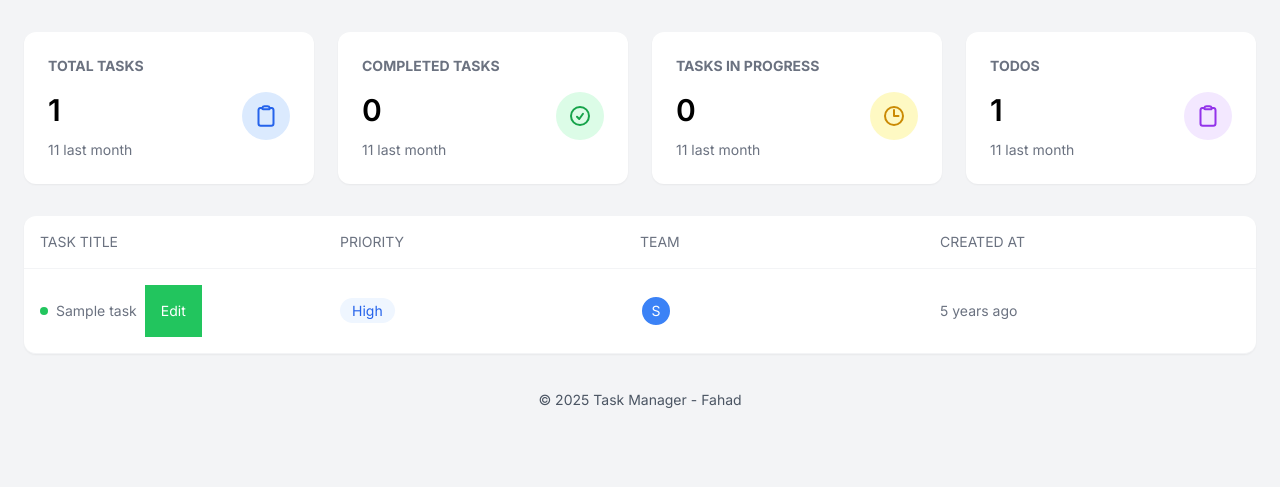
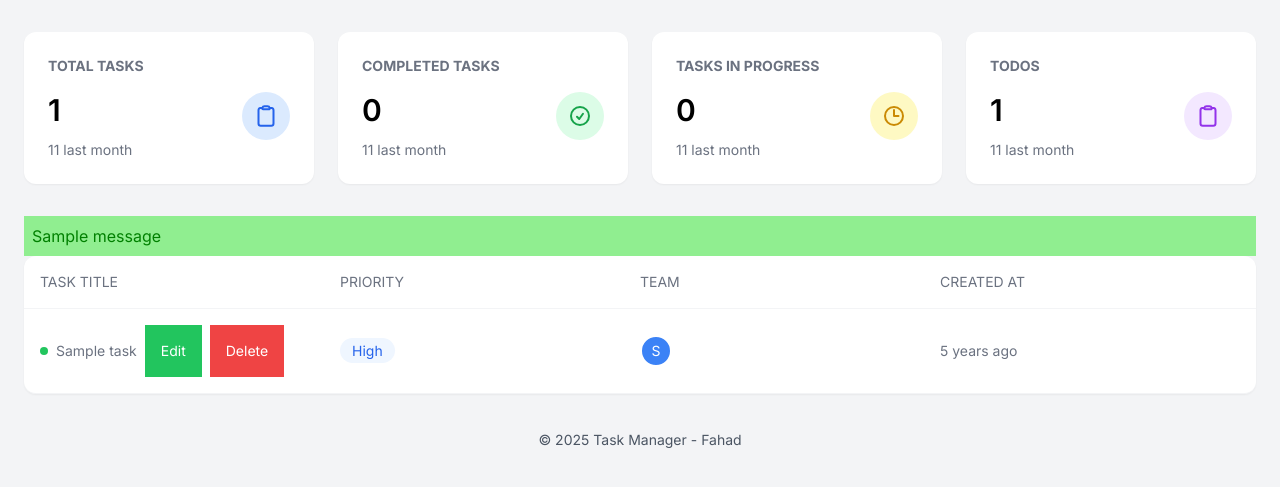
Before and after one commit to MohammadFahad1/Django_Task_Management, a Django app: page /tasks/manager-dashboard/ in a window 1280 px wide. Shown: the part 64-551 px from the top of the page. Run offline with Django 5.2, Linux system fonts and the light colour scheme; tables that the repository leaves empty hold one stand-in row (values such as "Sample post"); one stand-in notice (Sample message) is shown.

Commit message:
Delete Query done successfully

```diff
--- a/tasks/templates/dashboard/manager-dashboard.html
+++ b/tasks/templates/dashboard/manager-dashboard.html
@@ -3,6 +3,9 @@
 {% block tasks %}
 {% comment %} <!-- Task Table Starts --> {% endcomment %}
   {% comment %} <!-- Table Headings --> {% endcomment %}
+   {% for message in messages %}
+      <p style="{% if message.tags == 'error' %}background: pink; color: red;{% endif %} {% if message.tags == 'success' %}background: lightgreen; color: green;{% endif %} padding: 8px">{{message}}</p>
+   {% endfor %}
   <div
     class="bg-white rounded-xl shadow-sm border-b border-gray-100 text-sm text-gray-500"
   >
@@ -18,7 +21,11 @@
         <div class="flex items-center gap-2">
           <div class="w-2 h-2 bg-green-500 rounded-full"></div>
           <div><span>{{task.title}}</span></div>
-          <a href="{% url 'update-task' task.id %}" class="bg-green-500 p-4  text-white">Edit</a>
+          <a href="{% url 'update-task' task.id %}" class="bg-green-500 p-4 text-white">Edit</a>
+          <form action="{% url "delete-task" task.id %}" method="post">
+            {% csrf_token %}
+            <button type="submit" class="bg-red-500 p-4 text-white">Delete</button>
+          </form>
         </div>
         <div>
           <span class="px-3 py-1 bg-blue-50 rounded-full text-blue-600 text-sm"
--- a/tasks/urls.py
+++ b/tasks/urls.py
@@ -1,5 +1,5 @@
 from django.urls import path
-from tasks.views import create_task, manager_dashboard, user_dashboard, test, view_task, update_task
+from tasks.views import create_task, manager_dashboard, user_dashboard, test, view_task, update_task, delete_task
 
 urlpatterns = [
     path('manager-dashboard/', manager_dashboard, name='manager-dashboard'),
@@ -7,5 +7,6 @@ urlpatterns = [
     path('test', test),
     path('create-task', create_task, name='create-task'),
     path('view-task', view_task),
-    path('update-task/<int:id>/', update_task, name='update-task')
+    path('update-task/<int:id>/', update_task, name='update-task'),
+    path('delete-task/<int:id>/', delete_task, name='delete-task')
 ]
--- a/tasks/views.py
+++ b/tasks/views.py
@@ -164,3 +164,13 @@ def update_task(request, id):
 
     context = {"task_form": task_form, "task_detail_form": task_detail_form}
     return render(request, 'task_form.html', context)
+
+def delete_task(request, id):
+    if request.method == 'POST':
+        task = Tasks.objects.get(id=id)
+        task.delete()
+        messages.success(request, "Task Deleted Successfully")
+        return redirect('manager-dashboard')
+    else:
+        messages.error(request, "Something went wrong")
+        return redirect('manager-dashboard')
```
